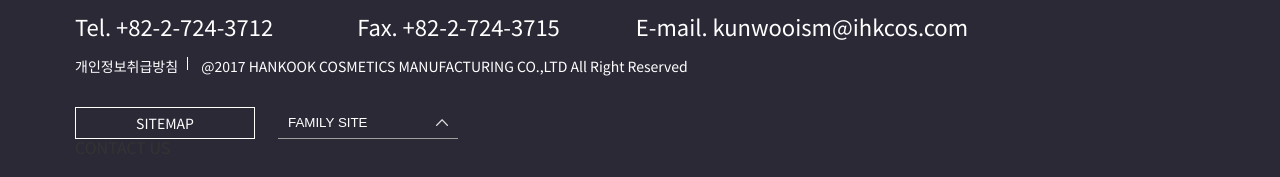
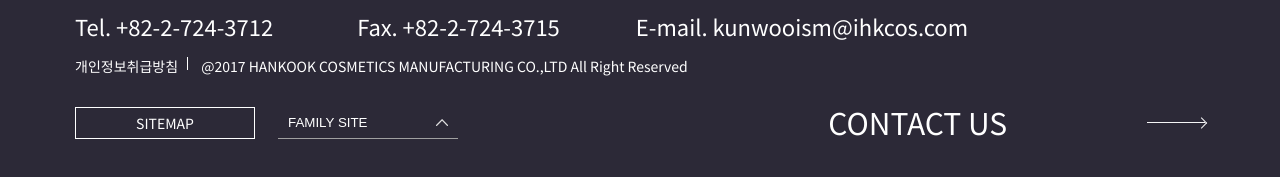
Before and after one commit to chulmin-s/hkcosm_copy, a website: page index.html in a window 1280 px wide. Shown: the part 3763-3940 px from the top of the page. Drawn offline with Linux system fonts and the light colour scheme.

Commit message:
css수정

```diff
--- a/index.html
+++ b/index.html
@@ -205,7 +205,6 @@
 
 <footer class="footer">
     <div class="inner-box">
-        <div class="footer-con">
         <h2 class="footer-logo"><img src="images/footer_logo.png" alt="footer_logo"></h2>
         <ul class="footer-contact">
             <li class="footer-contact-list">Tel. +82-2-724-3712</li>
@@ -229,10 +228,9 @@
                 <option value="FAMILY SITE">시크릿네이처</option>
                 <option value="FAMILY SITE">글로벌 에코 더샘</option>
             </select>
-            </div>
-            <div class="footer-contactUs">
-                <a href="#" class="footer-contactUs-link">CONTACT US
-                    <span class="footer-contactUs-link-arrow"></span>
+            <div class="footer-site-contactUs">
+                <a href="#" class="footer-site-contactUs-link">CONTACT US
+                    <span class="footer-site-contactUs-link-arrow"></span>
                 </a>
             </div>
         </div>
```
Lines whose indentation alone changed are shown as unchanged.
